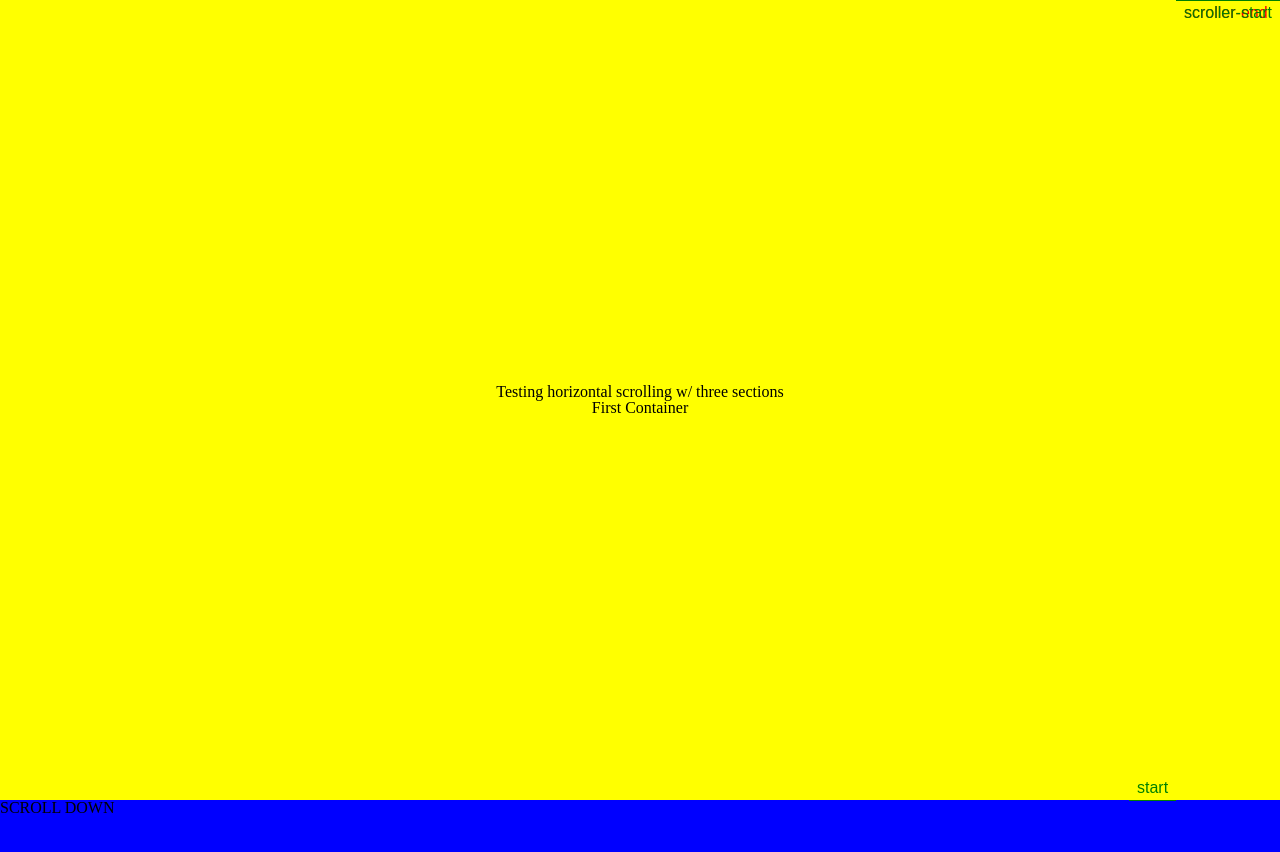
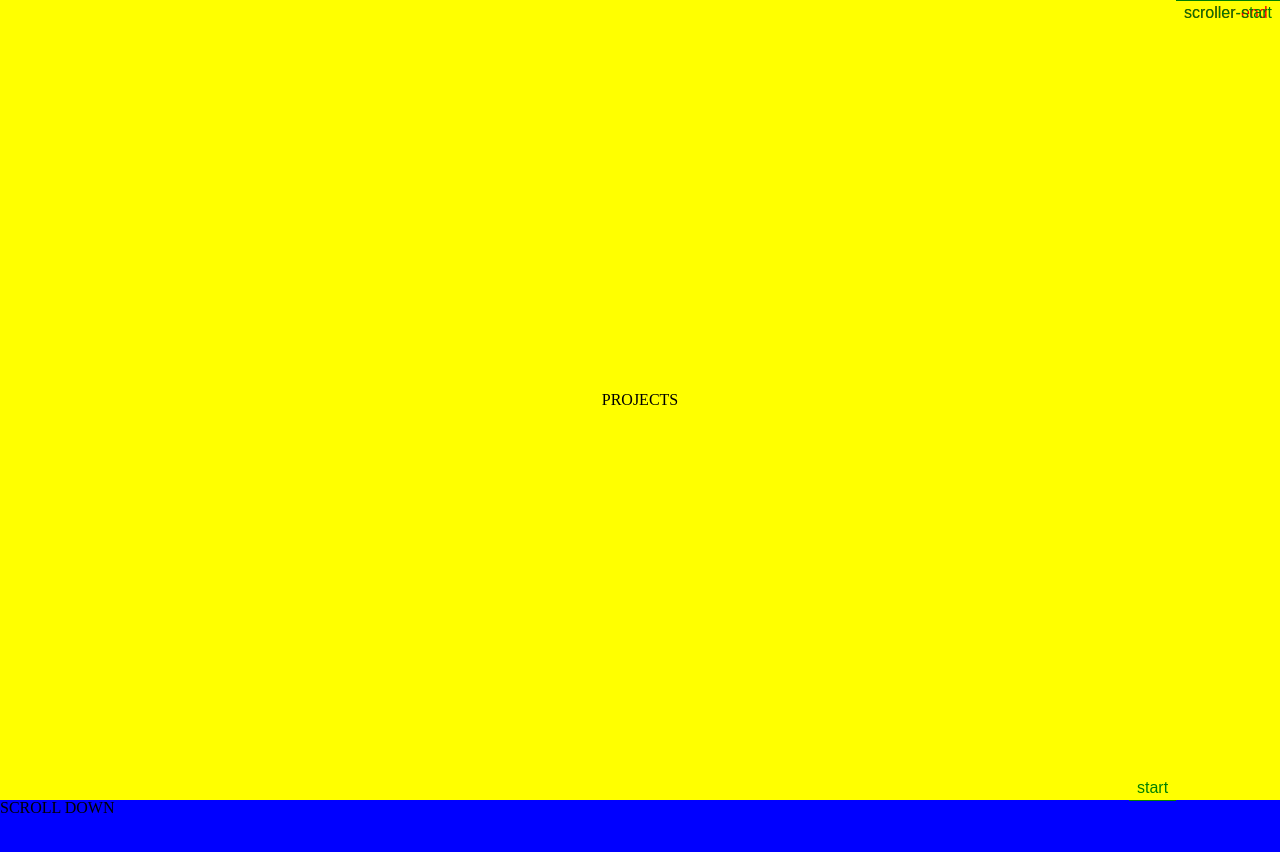
Before and after one commit to gaebonglee/frontend_portfolio, a React (Create React App) app: page / in a window 1280 px wide. Shown: the top 852 px of the page. Built offline with nearby package versions, Linux system fonts and the light colour scheme.

Commit message:
intro 설정 완료

```diff
--- a/src/components/projects/ProjectSlide.tsx
+++ b/src/components/projects/ProjectSlide.tsx
@@ -33,9 +33,8 @@ export default function ProjectSlide() {
 
   return (
     <div className="App" ref={componentRef}>
-      <div className="firstContainer">
-        <h1>Testing horizontal scrolling w/ three sections</h1>
-        <h2>First Container</h2>
+      <div className="intro">
+        <h1>PROJECTS</h1>
       </div>
       <div ref={sliderRef} className="container">
         <div className="description panel blue">
--- a/src/styles/components/projects/ProjectSlide.scss
+++ b/src/styles/components/projects/ProjectSlide.scss
@@ -23,7 +23,7 @@ body {
   flex-wrap: wrap;
 }
 
-.firstContainer {
+.intro {
   display: flex;
   flex-direction: column;
   justify-content: center;
```
Also changed, not shown: src/styles/components/projects/Projects.scss (+15 -15 lines).
